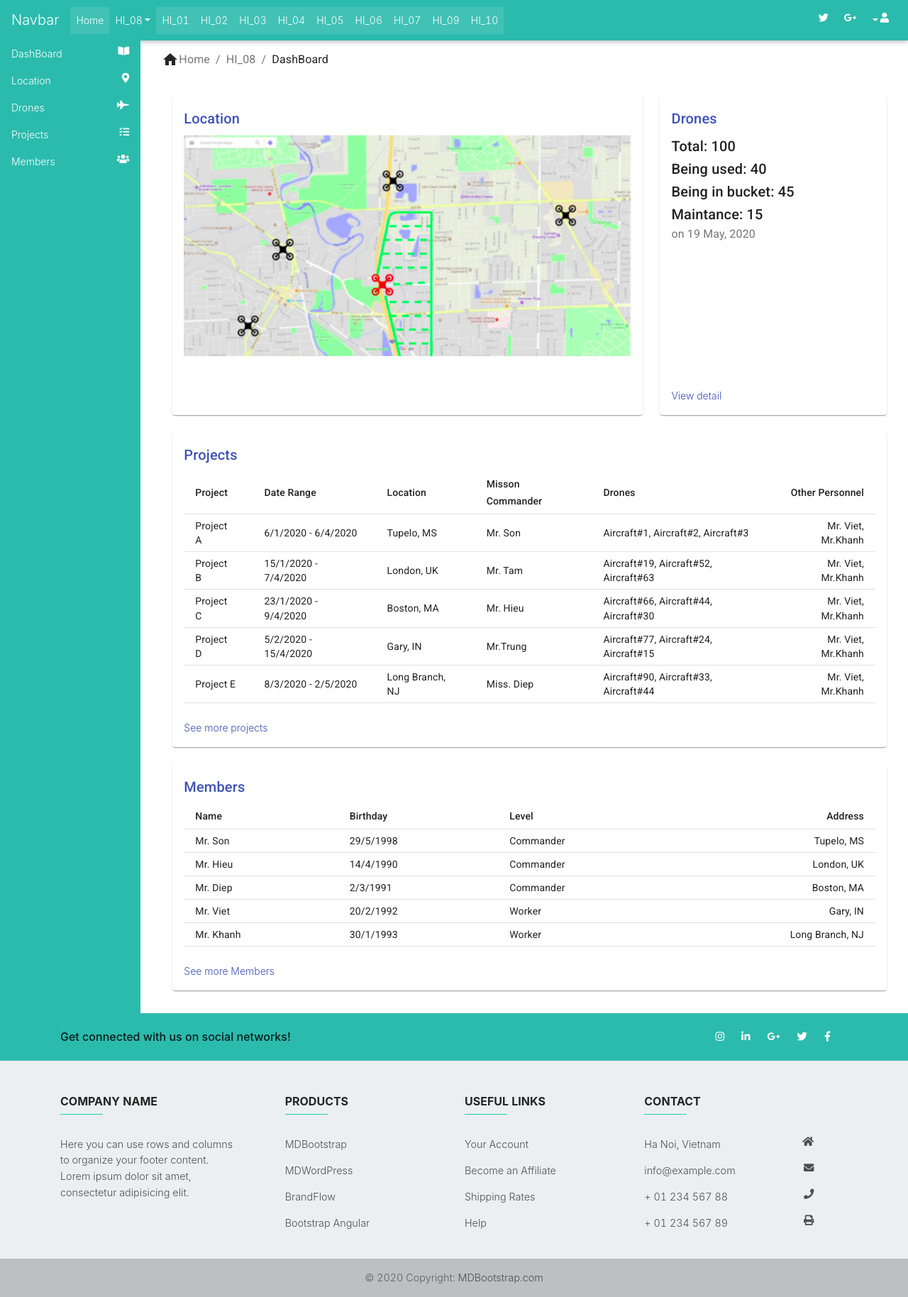
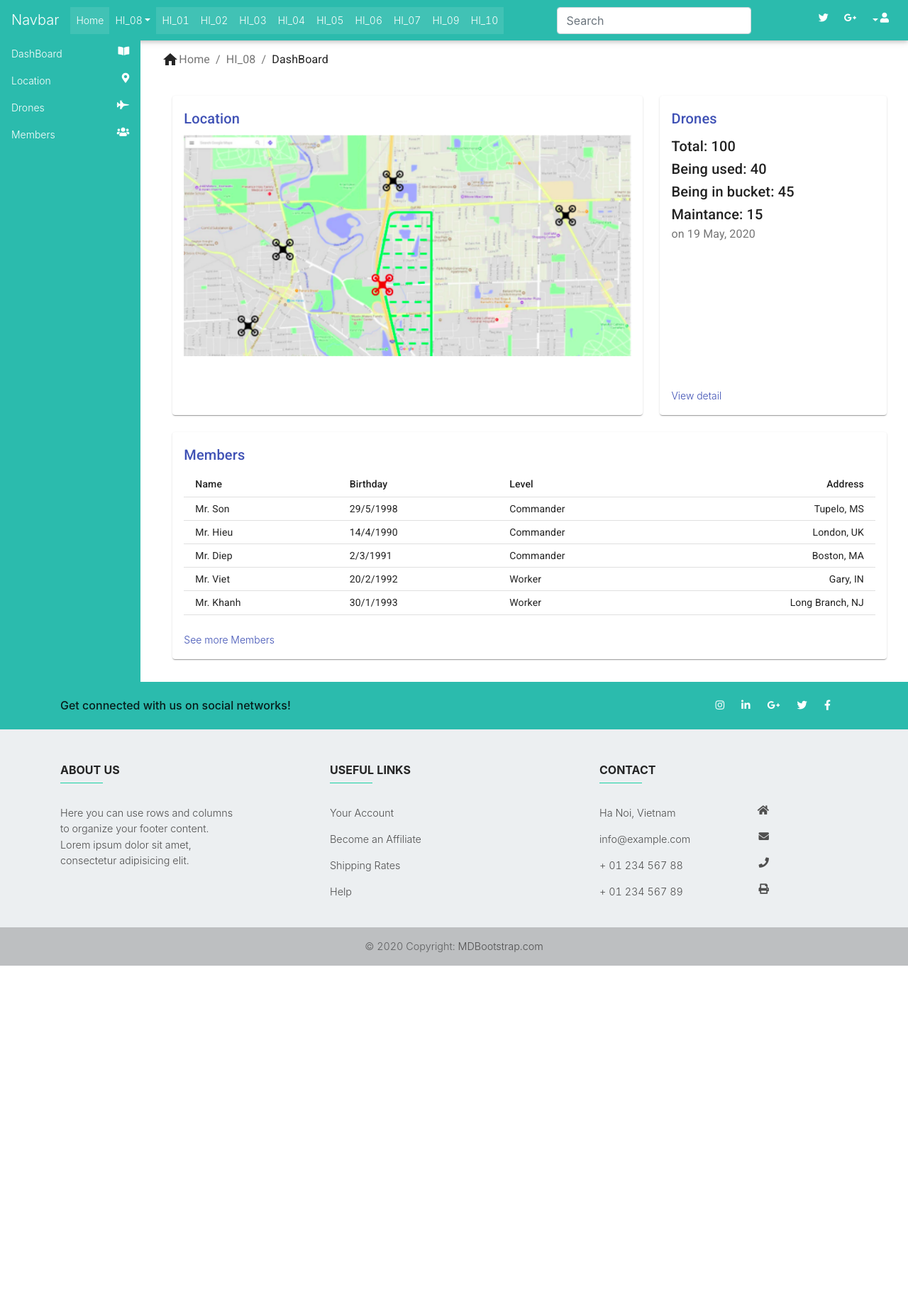
Before and after one commit to dinhson2905/HI08_Drone, a React (Create React App) app: page /hi08 in a window 1280 px wide. Shown: the whole page at 71% size. After the commit the page ends 1361 px from the top, so only its background shows below. Built offline with nearby package versions, Linux system fonts and the light colour scheme.

Commit message:
delete project function

```diff
--- a/package.json
+++ b/package.json
@@ -12,8 +12,8 @@
     "@testing-library/react": "^9.3.2",
     "@testing-library/user-event": "^7.1.2",
     "@trendmicro/react-sidenav": "^0.5.0",
+    "antd": "^4.2.5",
     "axios": "^0.19.2",
-    "antd": "^4.2.5",
     "bootstrap": "^4.5.0",
     "jquery": "^3.5.1",
     "mdbreact": "^4.26.1",
--- a/src/components/Footer.js
+++ b/src/components/Footer.js
@@ -48,7 +48,7 @@ class Footer extends Component {
 						{/* Grid column */}
 						<div className="col-md-3 col-lg-4 col-xl-3 mb-4">
 							{/* Content */}
-							<h6 className="text-uppercase font-weight-bold">Company name</h6>
+							<h6 className="text-uppercase font-weight-bold">About Us</h6>
 							<hr className="teal accent-3 mb-4 mt-0 d-inline-block mx-auto" style={{ width: '60px' }} />
 							<p>Here you can use rows and columns to organize your footer content. Lorem ipsum dolor sit amet,
 							consectetur
@@ -56,23 +56,7 @@ class Footer extends Component {
 						</div>
 						{/* Grid column */}
 						{/* Grid column */}
-						<div className="col-md-2 col-lg-2 col-xl-2 mx-auto mb-4">
-							{/* Links */}
-							<h6 className="text-uppercase font-weight-bold">Products</h6>
-							<hr className="teal accent-3 mb-4 mt-0 d-inline-block mx-auto" style={{ width: '60px' }} />
-							<p>
-								<a className="dark-grey-text" href="#!">MDBootstrap</a>
-							</p>
-							<p>
-								<a className="dark-grey-text" href="#!">MDWordPress</a>
-							</p>
-							<p>
-								<a className="dark-grey-text" href="#!">BrandFlow</a>
-							</p>
-							<p>
-								<a className="dark-grey-text" href="#!">Bootstrap Angular</a>
-							</p>
-						</div>
+
 						{/* Grid column */}
 						{/* Grid column */}
 						<div className="col-md-3 col-lg-2 col-xl-2 mx-auto mb-4">
--- a/src/components/Nav.js
+++ b/src/components/Nav.js
@@ -74,6 +74,9 @@ class Nav extends Component {
               </Link>
             </li>
           </ul>
+          <form className="form-inline my-2 my-lg-0">
+            <input className="form-control mr-sm-2" type="search" placeholder="Search" aria-label="Search" />
+          </form>
           <ul className="navbar-nav ml-auto nav-flex-icons">
             <li className="nav-item">
               <a className="nav-link waves-effect waves-light">
--- a/src/components/SideBar.js
+++ b/src/components/SideBar.js
@@ -21,11 +21,6 @@ const Example = (props) => {
           </NavLink>
         </NavItem>
         <NavItem>
-          <NavLink href="/hi08/projects" className="navlinkwhite">Projects
-            <i class="fas fa-tasks"></i>
-          </NavLink>
-        </NavItem>
-        <NavItem>
           <NavLink href="/hi08/members" className="navlinkwhite">Members
             <i class="fas fa-users"></i>
           </NavLink>
--- a/src/pages/DashBoard.js
+++ b/src/pages/DashBoard.js
@@ -137,11 +137,6 @@ export default function DashBoard() {
 					</Grid>
 					<Grid item xs={12}>
 						<Paper className={classes.paper}>
-							<DashboardProjectTable />
-						</Paper>
-					</Grid>
-					<Grid item xs={12}>
-						<Paper className={classes.paper}>
 							<DashboardMemberTable />
 						</Paper>
 					</Grid>
```
Also changed, not shown: 1 other file (tests, documents, lock files or other folders).
